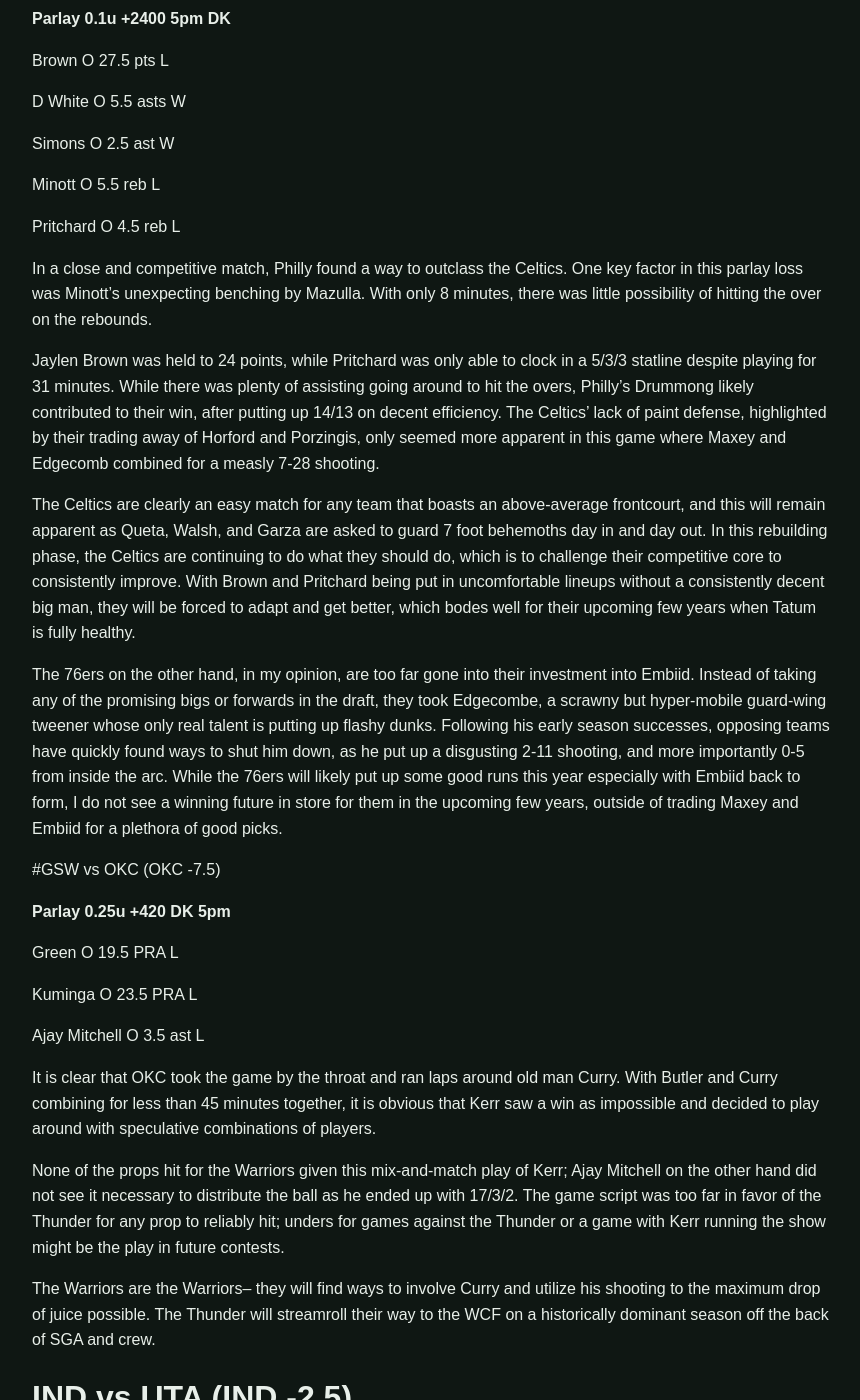
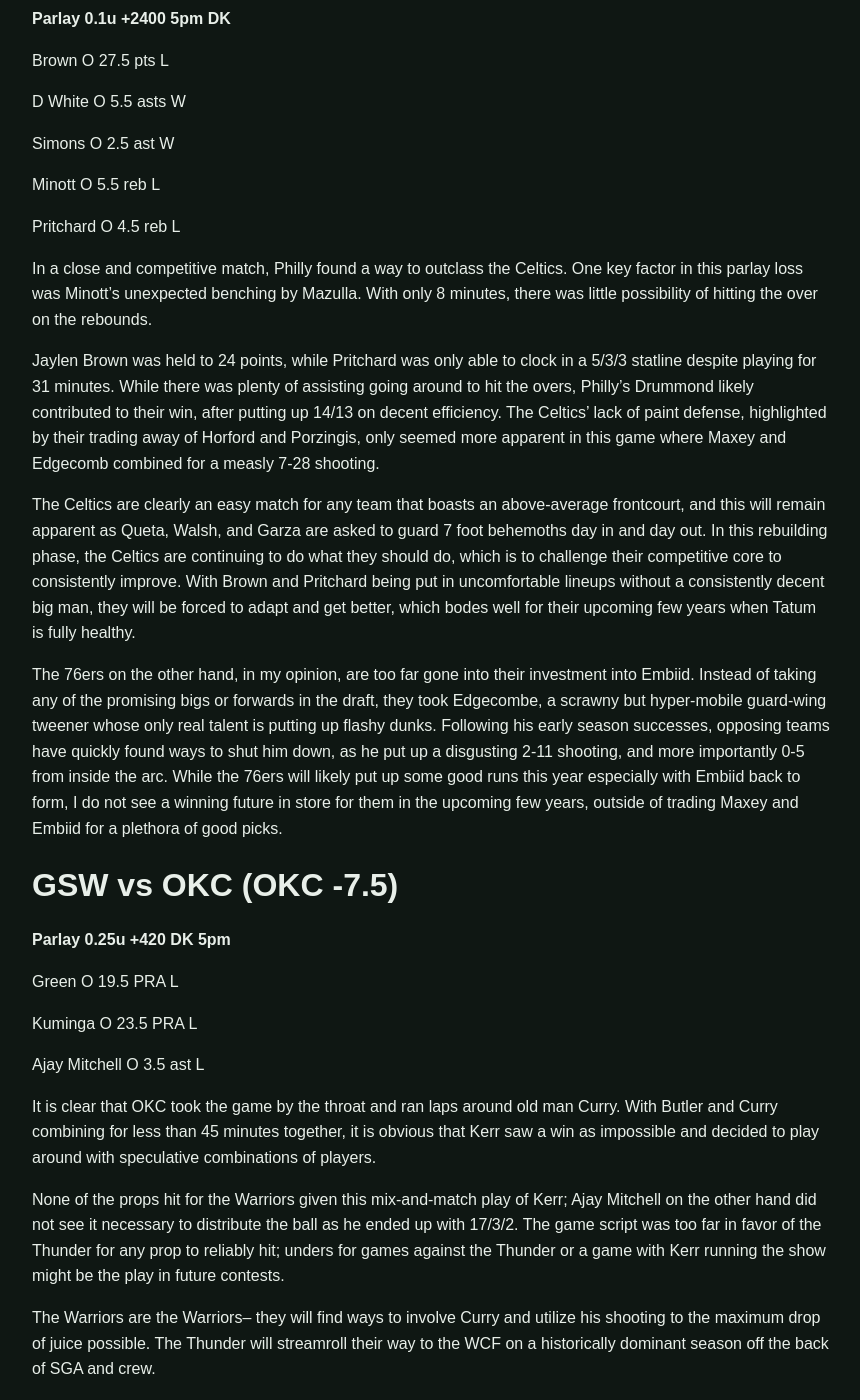
Before and after one commit to tokenibets/tokenibets.github.io, a Jekyll site: the page built from _posts/analysis/2025-11-11-analysis.md, in a window 1280 px wide and 1400 px high, scrolled down 1672 px. Shown: the whole window, without its empty margins (208-1068 px from the left). Built offline with Jekyll 4.4.1, drawn with Linux system fonts in a browser that asks for light colours.

Commit message:
Update 2025-11-11-analysis.md

```diff
--- a/_posts/analysis/2025-11-11-analysis.md
+++ b/_posts/analysis/2025-11-11-analysis.md
@@ -60,15 +60,15 @@ Minott O 5.5 reb L
 
 Pritchard O 4.5 reb L
 
-In a close and competitive match, Philly found a way to outclass the Celtics. One key factor in this parlay loss was Minott’s unexpecting benching by Mazulla. With only 8 minutes, there was little possibility of hitting the over on the rebounds.
+In a close and competitive match, Philly found a way to outclass the Celtics. One key factor in this parlay loss was Minott’s unexpected benching by Mazulla. With only 8 minutes, there was little possibility of hitting the over on the rebounds.
 
-Jaylen Brown was held to 24 points, while Pritchard was only able to clock in a 5/3/3 statline despite playing for 31 minutes. While there was plenty of assisting going around to hit the overs, Philly’s Drummong likely contributed to their win, after putting up 14/13 on decent efficiency. The Celtics’ lack of paint defense, highlighted by their trading away of Horford and Porzingis, only seemed more apparent in this game where Maxey and Edgecomb combined for a measly 7-28 shooting.
+Jaylen Brown was held to 24 points, while Pritchard was only able to clock in a 5/3/3 statline despite playing for 31 minutes. While there was plenty of assisting going around to hit the overs, Philly’s Drummond likely contributed to their win, after putting up 14/13 on decent efficiency. The Celtics’ lack of paint defense, highlighted by their trading away of Horford and Porzingis, only seemed more apparent in this game where Maxey and Edgecomb combined for a measly 7-28 shooting.
 
 The Celtics are clearly an easy match for any team that boasts an above-average frontcourt, and this will remain apparent as Queta, Walsh, and Garza are asked to guard 7 foot behemoths day in and day out. In this rebuilding phase, the Celtics are continuing to do what they should do, which is to challenge their competitive core to consistently improve. With Brown and Pritchard being put in uncomfortable lineups without a consistently decent big man, they will be forced to adapt and get better, which bodes well for their upcoming few years when Tatum is fully healthy.
 
 The 76ers on the other hand, in my opinion, are too far gone into their investment into Embiid. Instead of taking any of the promising bigs or forwards in the draft, they took Edgecombe, a scrawny but hyper-mobile guard-wing tweener whose only real talent is putting up flashy dunks. Following his early season successes, opposing teams have quickly found ways to shut him down, as he put up a disgusting 2-11 shooting, and more importantly 0-5 from inside the arc. While the 76ers will likely put up some good runs this year especially with Embiid back to form, I do not see a winning future in store for them in the upcoming few years, outside of trading Maxey and Embiid for a plethora of good picks.
 
-#GSW vs OKC (OKC -7.5)
+# GSW vs OKC (OKC -7.5)
 
 **Parlay 0.25u +420 DK 5pm**
 
```
